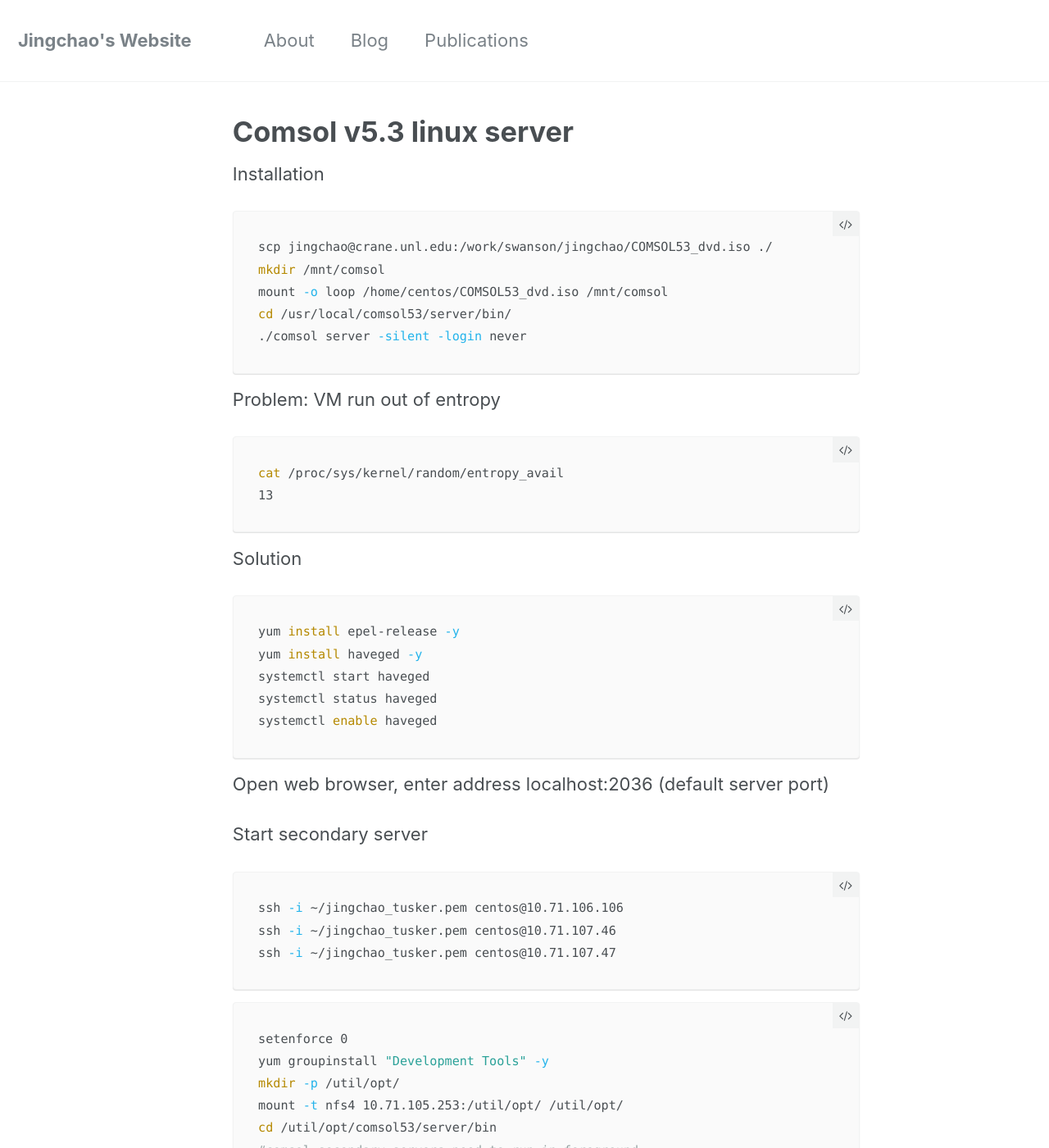
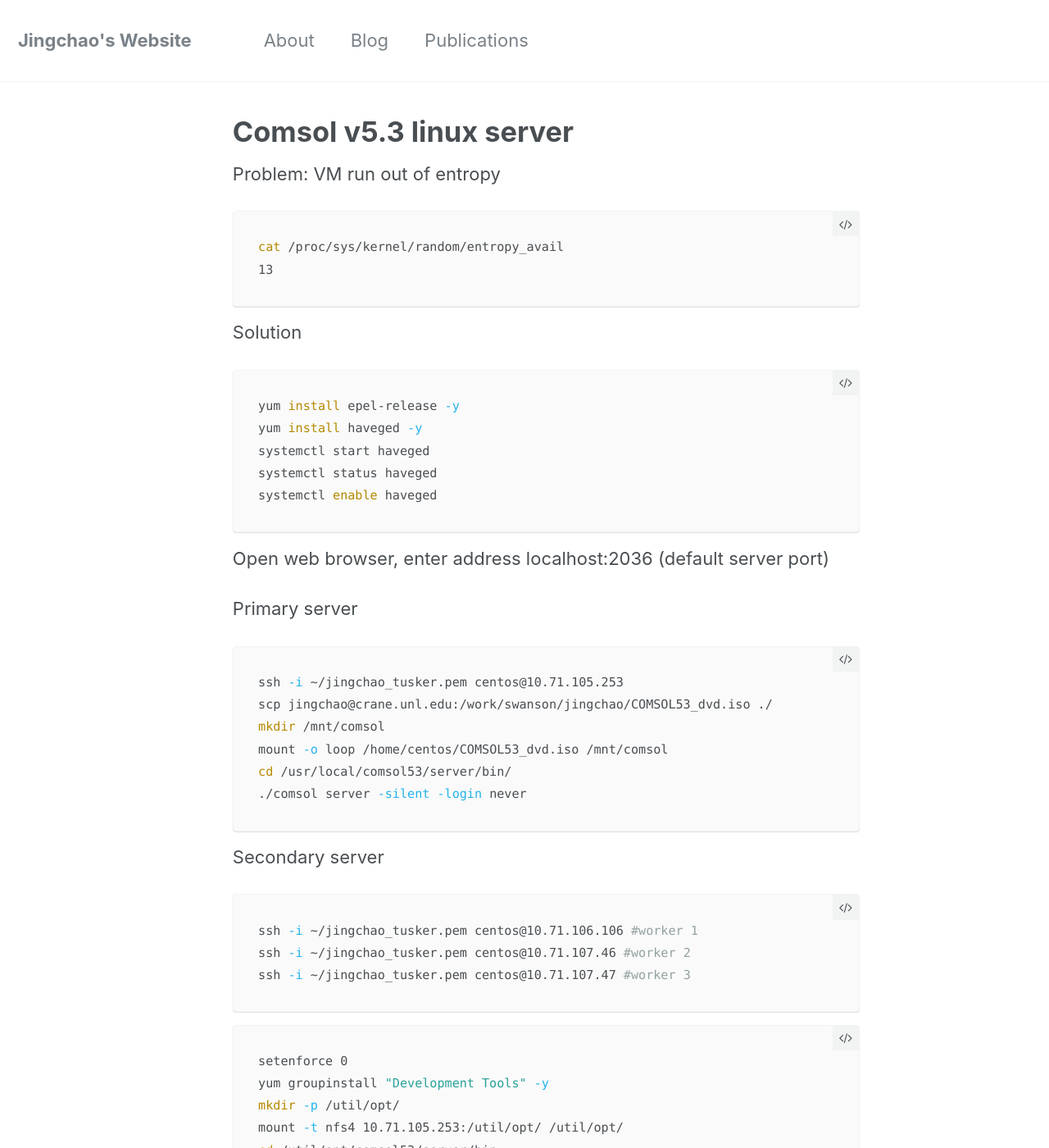
Before and after one commit to JingchaoZhang/JingchaoZhang.github.io, a Jekyll site: the page built from _posts/2017-08-09-COMSOL V5.3 Linux Server.md, in a window 1280 px wide and 1400 px high. Shown: the whole window at 82% size. Built offline with Jekyll 4.4.1, drawn with Linux system fonts in a browser that asks for light colours.

Commit message:
Update 2017-08-09-COMSOL V5.3 Linux Server.md

````diff
--- a/_posts/2017-08-09-COMSOL V5.3 Linux Server.md
+++ b/_posts/2017-08-09-COMSOL V5.3 Linux Server.md
@@ -2,15 +2,6 @@
 layout: single
 author_profile: false
 ---
-
-Installation
-```bash
-scp jingchao@crane.unl.edu:/work/swanson/jingchao/COMSOL53_dvd.iso ./
-mkdir /mnt/comsol
-mount -o loop /home/centos/COMSOL53_dvd.iso /mnt/comsol
-cd /usr/local/comsol53/server/bin/
-./comsol server -silent -login never
-```
 
 Problem: VM run out of entropy
 ```bash
@@ -29,11 +20,21 @@
 
 Open web browser, enter address localhost:2036 (default server port)
 
-Start secondary server
+Primary server
 ```bash
-ssh -i ~/jingchao_tusker.pem centos@10.71.106.106
-ssh -i ~/jingchao_tusker.pem centos@10.71.107.46
-ssh -i ~/jingchao_tusker.pem centos@10.71.107.47
+ssh -i ~/jingchao_tusker.pem centos@10.71.105.253
+scp jingchao@crane.unl.edu:/work/swanson/jingchao/COMSOL53_dvd.iso ./
+mkdir /mnt/comsol
+mount -o loop /home/centos/COMSOL53_dvd.iso /mnt/comsol
+cd /usr/local/comsol53/server/bin/
+./comsol server -silent -login never
+```
+
+Secondary server
+```bash
+ssh -i ~/jingchao_tusker.pem centos@10.71.106.106 #worker 1
+ssh -i ~/jingchao_tusker.pem centos@10.71.107.46 #worker 2
+ssh -i ~/jingchao_tusker.pem centos@10.71.107.47 #worker 3
 ```
 ```bash
 setenforce 0
````
